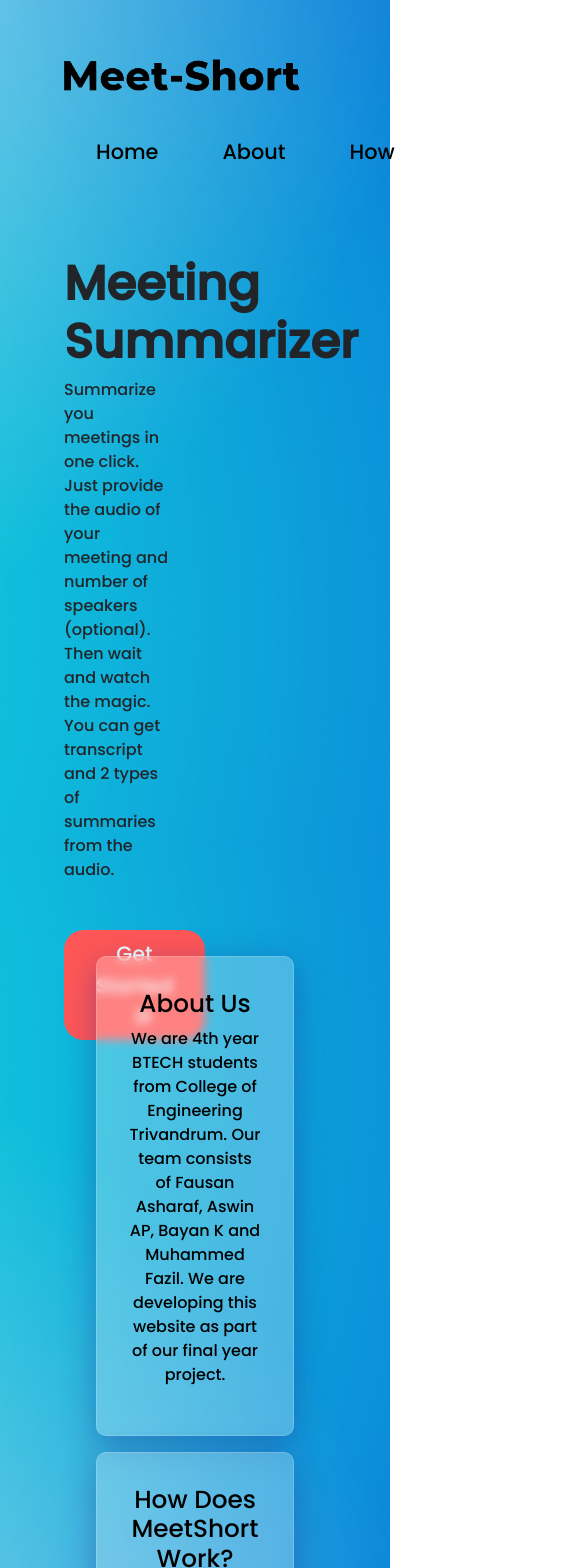
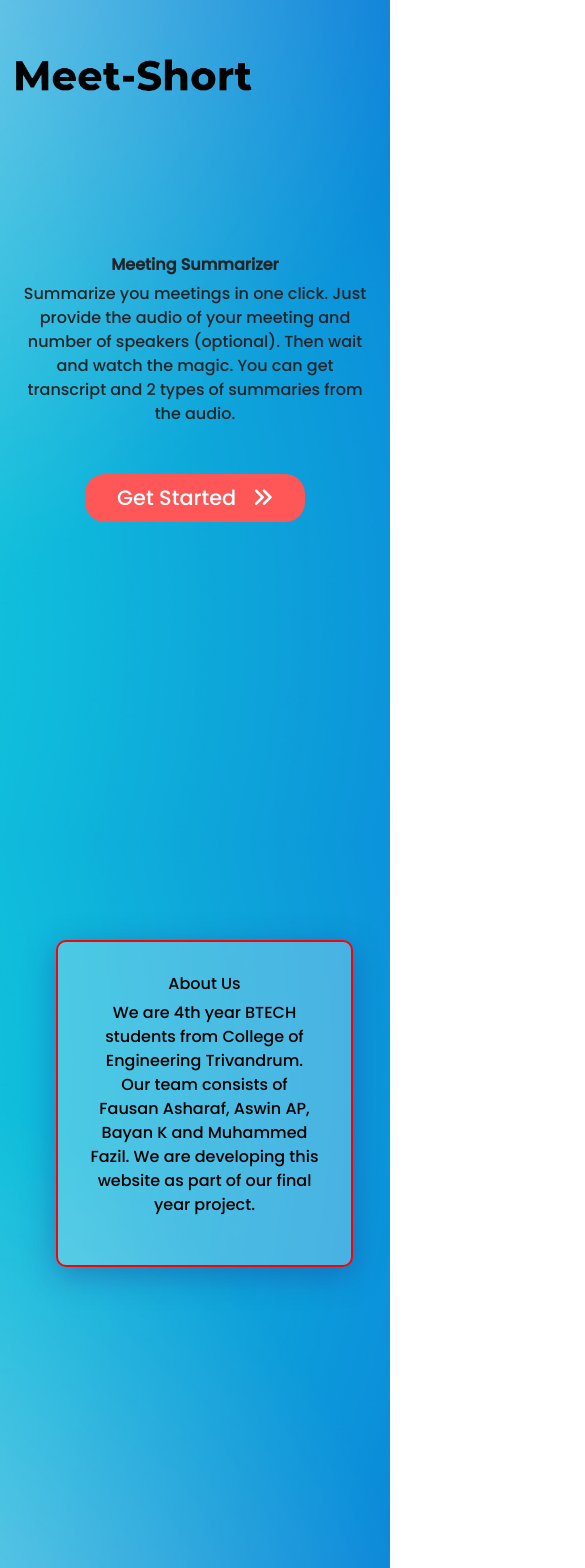
Before and after one commit to aswinap13/MeetShort, a React (Create React App) app: page / in a window 390 px wide. Shown: the top 1568 px of the page, 585 px wide, since content can reach past the window. Built offline with nearby package versions, Linux system fonts and the light colour scheme; the HTML template or start-up script is replaced by a standard one.

Commit message:
responsive

```diff
--- a/src/pages/Upload.js
+++ b/src/pages/Upload.js
@@ -77,7 +77,8 @@ function Upload(props) {
         <img src={require('../assets/removed.png')} alt='bg' />
 
 
-        <input className='input' type="file" name="file" accept="audio/wav" onChange={changeHandler}/><label className='spkrinput'>
+        <input className='input' type="file" name="file" accept="audio/wav" onChange={changeHandler}/>
+        <label className='spkrinput'>
          Number of Speakers :
           <input size={1} type="text" name="numspeakers" onChange={(e) => setNumspeakers(e.target.value)}/>
         </label>
--- a/src/pages/css/Navbar.css
+++ b/src/pages/css/Navbar.css
@@ -25,3 +25,9 @@
     padding: 0px !important; */
     margin-left: -2rem;
 }
+
+@media only screen and (max-width: 580px) {
+    .navbar .list{
+        visibility: hidden !important;
+    }
+  }
--- a/src/pages/css/about.css
+++ b/src/pages/css/about.css
@@ -9,6 +9,19 @@
     border: 1px solid rgba( 255, 255, 255, 0.18 );
     color: black;
 }
-.aboutus >h2{
+.aboutus >p{
     text-align: center;
 }
+
+@media only screen and (max-width: 580px) {
+    .aboutus{
+        border: 2px solid red;
+        padding: 2rem !important;
+        width: 150% !important;
+        margin:0rem -2.5rem 0rem -2.5rem !important;
+    }
+    .aboutus >h2{
+        font-size: 1rem;
+    }
+
+}
--- a/src/pages/css/homepage.css
+++ b/src/pages/css/homepage.css
@@ -34,3 +34,21 @@
 .btn-start:hover{
     background-color: #fa2020;
 }
+
+@media only screen and (max-width: 580px) {
+    .meetshort{
+        width:100% !important;
+        overflow: hidden;
+    }
+    .homepage{
+        padding: 0rem 1rem !important;
+    }
+    .meetshort > h1{
+        font-size: 1rem;
+        font-weight: bolder !important;
+    }
+    .meetshort{
+        text-align: center;
+    }
+
+  }
--- a/src/pages/css/how.css
+++ b/src/pages/css/how.css
@@ -19,3 +19,23 @@ h2{
 .howcontent > p{
     margin: 0rem 2rem;
 }
+
+@media only screen and (max-width: 580px) {
+
+    .how{
+        visibility:hidden;
+        padding: 2rem !important;
+        width: 150% !important;
+        margin:1rem -2.5rem 1rem -2.5rem !important;
+    }
+    .howcontent{
+        display: flex;
+        flex-direction: column;
+    }
+    .howcontent > h2{
+        font-size: 1.5rem;
+    }
+    .howcontent > p{
+        font-size: 1rem;
+    }
+}
--- a/src/pages/css/upload.css
+++ b/src/pages/css/upload.css
@@ -48,7 +48,6 @@
 #checkboxer{
     width: 10%;
     padding: 0rem !important;
-
     margin: 0rem !important;
 }
 
@@ -88,3 +87,15 @@
     font-size: medium;
     margin: 0.5rem 0;
 }
+
+@media only screen and (max-width: 580px) {
+    .upload{
+        width: 90%;
+        height: 70%;
+        left: 4vw;
+    }
+    .input{
+        font-size: 12px;
+    }
+
+}
```
